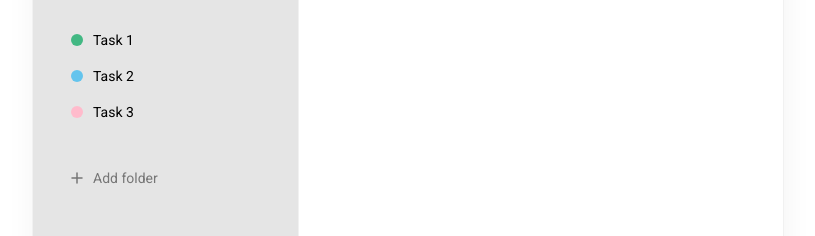
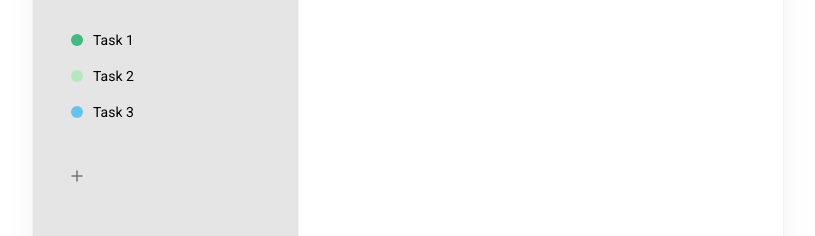
Before and after one commit to vvvvvvvector/react-js-todo, a React (Create React App) app: page / in a window 1280 px wide. Shown: the part 241-477 px from the top of the page, without its empty margins (232-1047 px from the left). Built offline with nearby package versions, Linux system fonts and the light colour scheme.

Commit message:
reading folders from json; now you can add new folders, but they are not saved when the page is refreshed

```diff
--- a/src/App.js
+++ b/src/App.js
@@ -8,6 +8,12 @@ import List from './components/List';
 import './index.scss';
 
 function App() {
+  const [folders, setFolders] = React.useState(database.folders);
+
+  const addFolder = (folder) => {
+    setFolders((prev) => [...prev, folder]);
+  }
+
   return (
     <div className="todo">
       <div className="todo__sidebar">
@@ -16,24 +22,14 @@ function App() {
             icon: <svg width="18" height="18" viewBox="0 0 18 18" fill="none" xmlns="http://www.w3.org/2000/svg">
               <path d="M12.96 8.10001H7.74001C7.24321 8.10001 7.20001 8.50231 7.20001 9.00001C7.20001 9.49771 7.24321 9.90001 7.74001 9.90001H12.96C13.4568 9.90001 13.5 9.49771 13.5 9.00001C13.5 8.50231 13.4568 8.10001 12.96 8.10001ZM14.76 12.6H7.74001C7.24321 12.6 7.20001 13.0023 7.20001 13.5C7.20001 13.9977 7.24321 14.4 7.74001 14.4H14.76C15.2568 14.4 15.3 13.9977 15.3 13.5C15.3 13.0023 15.2568 12.6 14.76 12.6ZM7.74001 5.40001H14.76C15.2568 5.40001 15.3 4.99771 15.3 4.50001C15.3 4.00231 15.2568 3.60001 14.76 3.60001H7.74001C7.24321 3.60001 7.20001 4.00231 7.20001 4.50001C7.20001 4.99771 7.24321 5.40001 7.74001 5.40001ZM4.86001 8.10001H3.24001C2.74321 8.10001 2.70001 8.50231 2.70001 9.00001C2.70001 9.49771 2.74321 9.90001 3.24001 9.90001H4.86001C5.35681 9.90001 5.40001 9.49771 5.40001 9.00001C5.40001 8.50231 5.35681 8.10001 4.86001 8.10001ZM4.86001 12.6H3.24001C2.74321 12.6 2.70001 13.0023 2.70001 13.5C2.70001 13.9977 2.74321 14.4 3.24001 14.4H4.86001C5.35681 14.4 5.40001 13.9977 5.40001 13.5C5.40001 13.0023 5.35681 12.6 4.86001 12.6ZM4.86001 3.60001H3.24001C2.74321 3.60001 2.70001 4.00231 2.70001 4.50001C2.70001 4.99771 2.74321 5.40001 3.24001 5.40001H4.86001C5.35681 5.40001 5.40001 4.99771 5.40001 4.50001C5.40001 4.00231 5.35681 3.60001 4.86001 3.60001Z" fill="#7C7C7C" />
             </svg>,
-            title: "All folders"
+            name: "All folders"
           }
         ]} />
-        <List items={[
-          {
-            color: "green",
-            title: "Task 1"
-          },
-          {
-            color: "blue",
-            title: "Task 2"
-          },
-          {
-            color: "pink",
-            title: "Task 3"
-          }
-        ]} />
-        <AddFolder badgeColors={database.colors} />
+        <List items={folders.map((folder) => {
+          folder.badgeColor = database.colors[folder.colorID - 1].name;
+          return folder;
+        })} />
+        <AddFolder addNewFolder={addFolder} badgeColors={database.colors} />
       </div>
       <div className="todo__tasks">
       </div>
--- a/src/assets/database.json
+++ b/src/assets/database.json
@@ -1,4 +1,9 @@
 {
+    "folders": [
+        {"id": 1, "name": "Task 1", "colorID": 2},
+        {"id": 2, "name": "Task 2", "colorID": 5},
+        {"id": 3, "name": "Task 3", "colorID": 3}
+    ],
     "colors": [
         {
             "id": 1,
--- a/src/components/AddFolder/index.jsx
+++ b/src/components/AddFolder/index.jsx
@@ -5,9 +5,19 @@ import List from '../List';
 
 import Styles from './AddFolder.module.scss';
 
-function AddFolder({ badgeColors }) {
+function AddFolder({ badgeColors, addNewFolder }) {
     const [showPopup, setShowPopup] = React.useState(false);
     const [selectedColor, setSelectedColor] = React.useState(badgeColors[0].id);
+    const [newFolderName, setNewFolderName] = React.useState('');
+
+    const addFolder = () => {
+        if (!newFolderName) {
+            alert('you must write folder name');
+        } else {
+            addNewFolder({ "id": Math.random(), "name": newFolderName, "colorID": selectedColor });
+            setNewFolderName('');
+        }
+    }
 
     return (
         <div className={Styles['add-folder']}>
@@ -23,7 +33,7 @@ function AddFolder({ badgeColors }) {
                 }
             ]} />
             {showPopup && <div className={Styles['add-folder__popup']}>
-                <input className="textField" input="text" placeholder="Folder name" />
+                <input value={newFolderName} onChange={event => setNewFolderName(event.target.value)} className="textField" input="text" placeholder='Folder name' />
                 <svg onClick={() => setShowPopup(false)} width="21" height="21" viewBox="0 0 21 21" fill="none" xmlns="http://www.w3.org/2000/svg">
                     <path d="M10.315 0C4.62737 0 0 4.62737 0 10.315C0 16.0026 4.62737 20.63 10.315 20.63C16.0026 20.63 20.63 16.0026 20.63 10.315C20.63 4.62737 16.0026 0 10.315 0ZM14.0497 12.928C14.1265 13.0009 14.1879 13.0885 14.2303 13.1855C14.2727 13.2826 14.2952 13.3872 14.2966 13.4931C14.298 13.599 14.2781 13.7041 14.2382 13.8022C14.1983 13.9003 14.1392 13.9894 14.0643 14.0643C13.9894 14.1392 13.9003 14.1983 13.8022 14.2382C13.7041 14.2781 13.599 14.298 13.4931 14.2966C13.3872 14.2952 13.2826 14.2727 13.1855 14.2303C13.0885 14.1879 13.0009 14.1265 12.928 14.0497L10.315 11.4373L7.70203 14.0497C7.55202 14.1922 7.35226 14.2705 7.14536 14.2679C6.93846 14.2652 6.74077 14.1819 6.59446 14.0355C6.44814 13.8892 6.36477 13.6915 6.36212 13.4846C6.35947 13.2777 6.43775 13.078 6.58028 12.928L9.19275 10.315L6.58028 7.70203C6.43775 7.55202 6.35947 7.35226 6.36212 7.14536C6.36477 6.93846 6.44814 6.74077 6.59446 6.59446C6.74077 6.44814 6.93846 6.36477 7.14536 6.36212C7.35226 6.35947 7.55202 6.43775 7.70203 6.58028L10.315 9.19275L12.928 6.58028C13.078 6.43775 13.2777 6.35947 13.4846 6.36212C13.6915 6.36477 13.8892 6.44814 14.0355 6.59446C14.1819 6.74077 14.2652 6.93846 14.2679 7.14536C14.2705 7.35226 14.1922 7.55202 14.0497 7.70203L11.4373 10.315L14.0497 12.928Z" fill="#5C5C5C" />
                 </svg>
@@ -37,7 +47,7 @@ function AddFolder({ badgeColors }) {
                         />
                     ))}
                 </div>
-                <button className='button'>Add</button>
+                <button onClick={addFolder} className='button'>Add</button>
             </div>}
         </div>
     );
--- a/src/components/List/index.jsx
+++ b/src/components/List/index.jsx
@@ -10,10 +10,10 @@ function List({ items, addFolderClick }) {
                 <li key={index} className={(item.className ? Styles[item.className] : (Styles.active))}>
                     <i>
                         {item.icon ? (item.icon) : (
-                            <Badge color={item.color} />
+                            <Badge color={item.badgeColor} />
                         )}
                     </i>
-                    <span>{item.title}</span>
+                    <span>{item.name}</span>
                 </li>
             ))}
         </ul>
```
